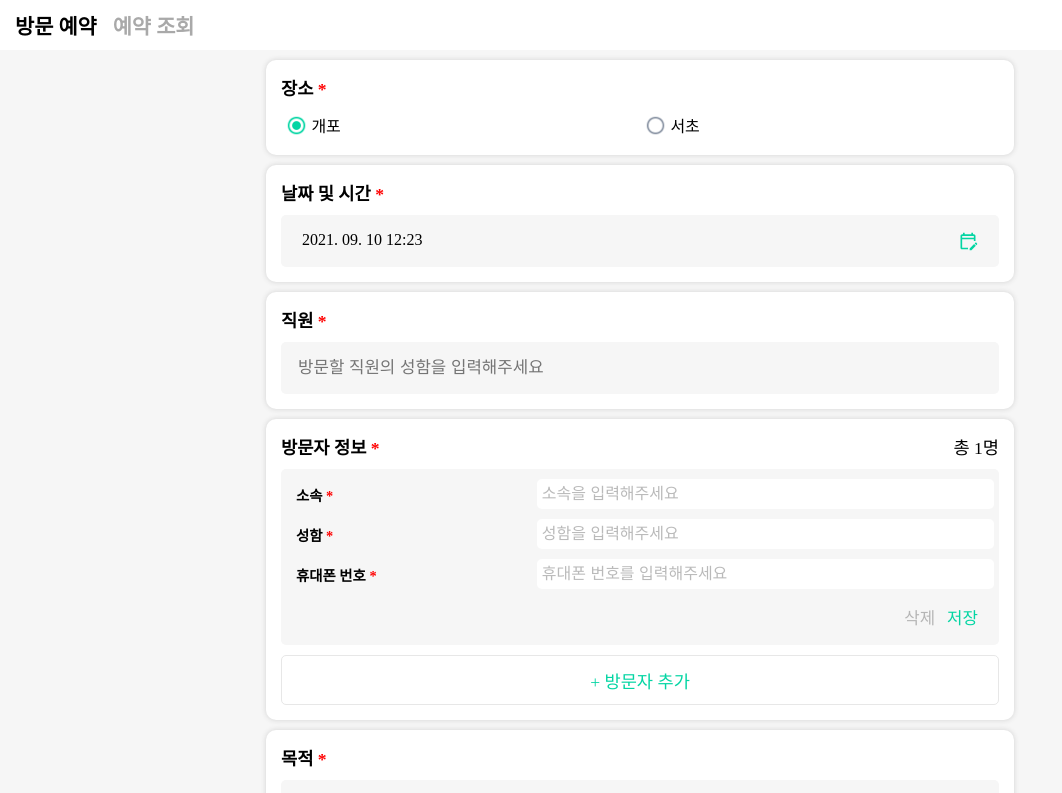
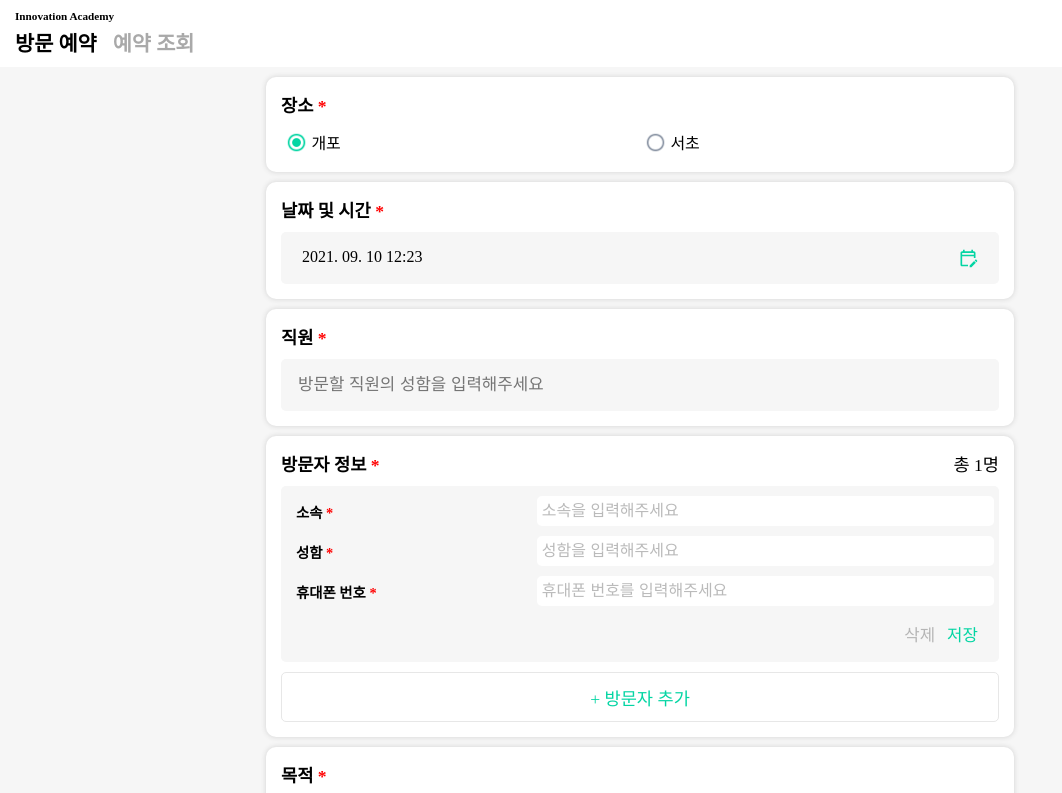
Before and after one commit to 42Sunny/visitor_front, a React (Create React App) app: page /reserve in a window 1280 px wide. Shown: the top 793 px of the page, without its empty margins (0-1062 px from the left). Built offline with nearby package versions, Linux system fonts and the light colour scheme; the HTML template or start-up script is replaced by a standard one; a web font is replaced by a local one.

Commit message:
VSTR-107 네비게이션 바에 재단 텍스트 삽입

```diff
--- a/src/components/Header/Header.js
+++ b/src/components/Header/Header.js
@@ -14,6 +14,7 @@ const Header = () => {
   if (pathname === RESERVE_PATH || pathname === LOOKUP_PATH) {
     return (
       <div className={styles.Header}>
+        <div className={styles.LogoText}>Innovation Academy</div>
         <div className={styles.TitleBox}>
           <div
             className={classNames(styles.Title, { [selected]: pathname === RESERVE_PATH })}
--- a/src/components/Header/Header.module.css
+++ b/src/components/Header/Header.module.css
@@ -1,14 +1,16 @@
 .Header {
   display: flex;
-  align-items: center;
+  flex-direction: column;
   background-color: white;
-  height: 50px;
+  /* height: 50px; */
   width: 100%;
   position: sticky;
   top: 0px;
   z-index: 2147483647;
   box-sizing: border-box;
-  padding: 15px;
+  padding-left: 15px;
+  padding-top: 10px;
+  padding-bottom: 10px;
   /* justify-content: space-between; */
 
   /* 드래그를 막는 옵션 */
@@ -17,6 +19,13 @@
   -khtml-user-select: none;
   -webkit-user-select: none;
   user-select: none;
+}
+
+.LogoText {
+  font-size: 0.7rem;
+  margin-bottom: 5px;
+  box-sizing: border-box;
+  font-weight: bold;
 }
 
 .Logo {
```
